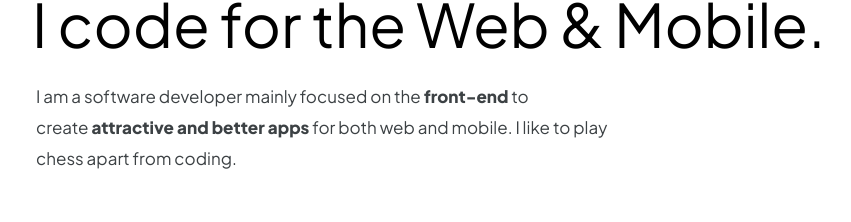
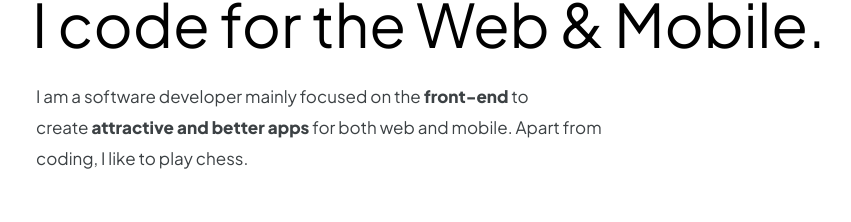
Before and after one commit to hrvsdev/hrvs, a Next.js app: page / in a window 1280 px wide. Shown: the part 300-522 px from the top of the page, without its empty margins (108-959 px from the left). Built offline with nearby package versions, Linux system fonts and the light colour scheme.

Commit message:
changed about text chess hobby sentence

```diff
--- a/components/Home/Hero/Hero.tsx
+++ b/components/Home/Hero/Hero.tsx
@@ -9,8 +9,8 @@ export default function HeroComp(): JSX.Element {
         <TagText>I code for the Web & Mobile.</TagText>
         <AboutText>
           I am a software developer mainly focused on the <b>front-end</b> to create&nbsp;
-          <b>attractive and better apps</b> for both web and mobile. I like to play chess
-          apart from coding.
+          <b>attractive and better apps</b> for both web and mobile. Apart from coding, I
+          like to play chess.
         </AboutText>
         <ButtonGroup>
           <Button>
```
